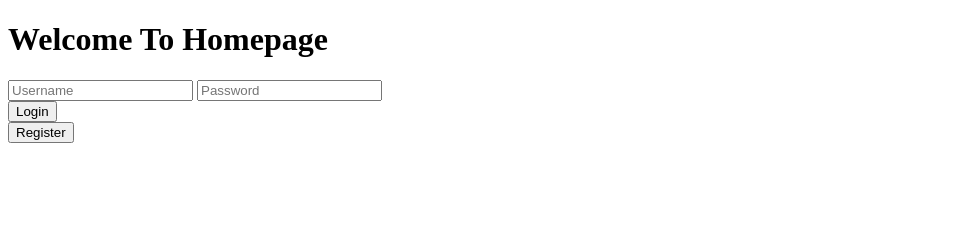
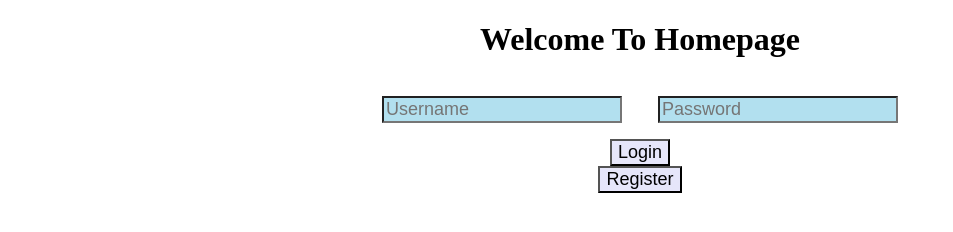
Before and after one commit to rizzleann/ITPC_3_Prelim_Exam, a plain HTML site: page index.html in a window 1280 px wide. Shown: the whole page, without its empty margins (0-953 px from the left). Drawn offline with Linux system fonts and the light colour scheme.

Commit message:
fourth commit

```diff
--- a/index.html
+++ b/index.html
@@ -4,14 +4,48 @@
     <meta charset="UTF-8">
     <meta name="viewport" content="width=device-width", initial-scale="1.0">
     <title>Homepage</title>
+    <Style>
+        #divContainer {
+            text-align: center;
+        }
+        /* pang class name */
+        .redText {
+            color: black;
+            background-color: #b2e0ef;
+            margin: 1rem;
+        }
+
+        /* sample ng may event */
+        .redText:hover {
+            color: rgb(0, 0, 0);
+            background-color: rgb(115, 159, 239);
+        }
+        .button:hover {
+            color:rgb(143, 221, 234);
+            background-color: green;
+        }
+        .button {
+            color: black;
+            background-color: lavender;
+            font-size: large;
+            cursor: pointer;
+        }
+        /*  */
+        input {
+            margin-bottom: 1rem;
+            font-size: large;
+        }
+
+
+    </Style>
 </head>
 <body>
     <div id="divContainer">
         <h1>Welcome To Homepage</h1>
         <input type="text" placeholder="Username" class="redText">
        <input type="password" placeholder="Password" class="redText">
-        <div><button id="buttonLogin" class="button">Login</button></div>
-        <div><button id="buttonLogin" class="button">Register</button></div>
+        <div><button id="buttonLogin" class="button" class="redText">Login</button></div>
+        <div><button id="buttonRegister" class="button" class="redText">Register</button></div>
     </div>
 </body>
 </html>
```
